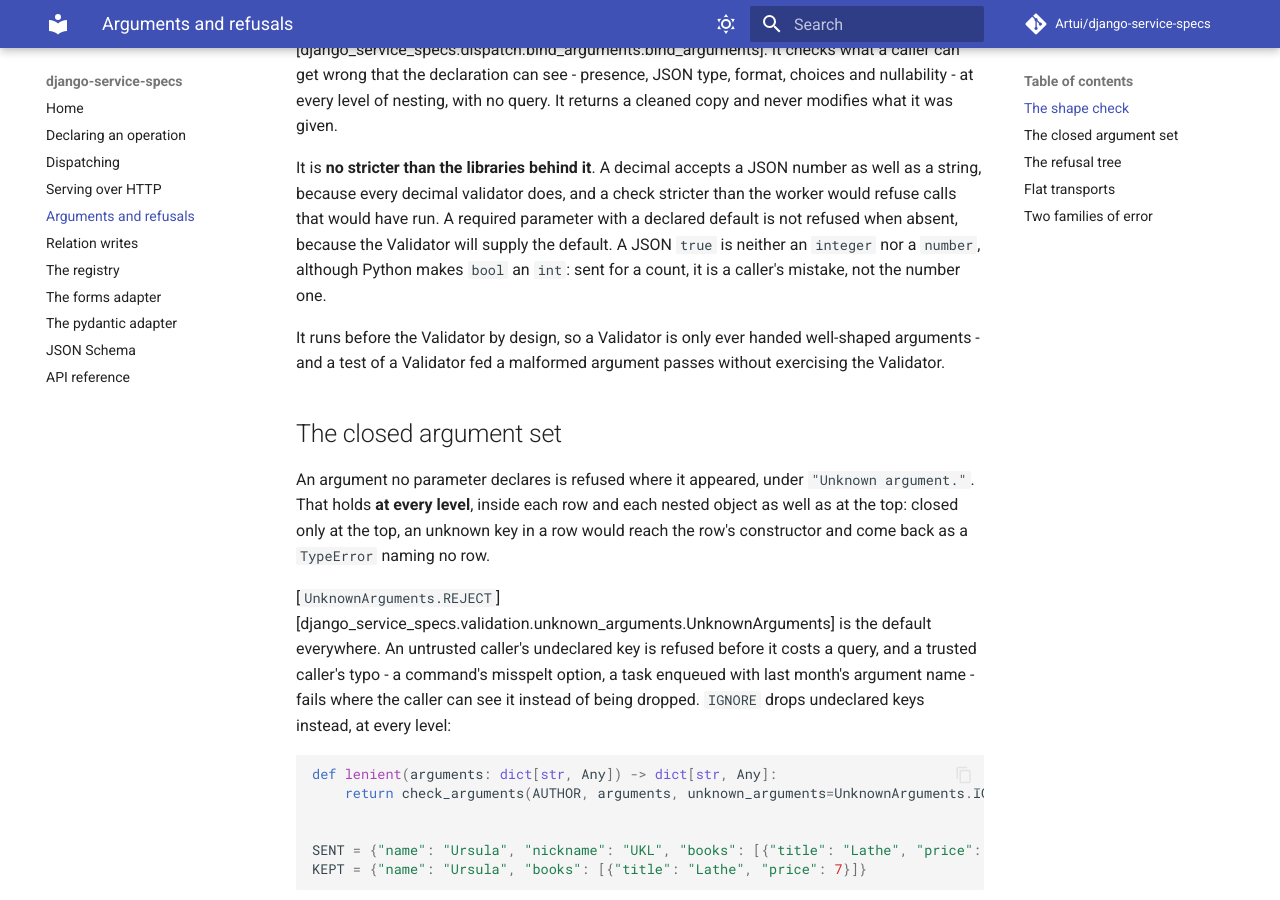
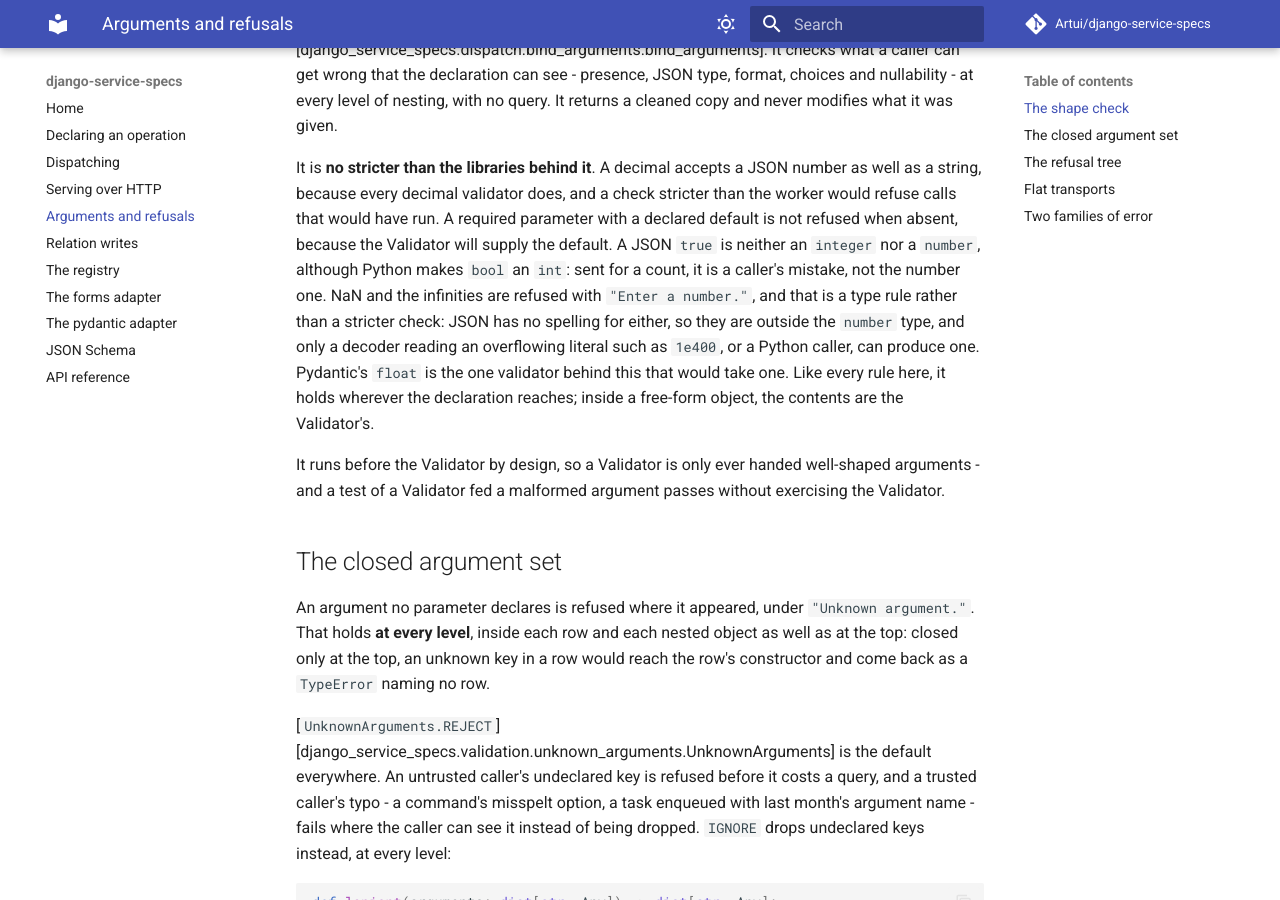
Before and after one commit to Artui/django-service-specs, an MkDocs documentation site: the page built from docs/arguments.md, in a window 1280 px wide and 900 px high, scrolled down 362 px. Built offline with MkDocs 1.6.1 and Material for MkDocs 9.7.7, drawn with Linux system fonts in a browser that asks for light colours; comment, search, counter and statistics services are not loaded.

Commit message:
State the non-finite refusal as a type rule, at the declaration's reach
JSON has no spelling for NaN or an infinity, so neither is a number and the
refusal is a type rule rather than a check stricter than the libraries. The
prose claimed it held wherever a value stands; a free-form object's contents
are not walked, so there it is the Validator's, as every other rule is. A
test now holds that, and the free-form bullet no longer says an untyped
array's elements go unchecked.

Co-Authored-By: Claude Opus 5.5 <noreply@anthropic.com>

```diff
--- a/docs/arguments.md
+++ b/docs/arguments.md
@@ -20,7 +20,13 @@ stricter than the worker would refuse calls that would have run. A required
 parameter with a declared default is not refused when absent, because the
 Validator will supply the default. A JSON `true` is neither an `integer` nor a
 `number`, although Python makes `bool` an `int`: sent for a count, it is a
-caller's mistake, not the number one.
+caller's mistake, not the number one. NaN and the infinities are refused with
+`"Enter a number."`, and that is a type rule rather than a stricter check: JSON
+has no spelling for either, so they are outside the `number` type, and only a
+decoder reading an overflowing literal such as `1e400`, or a Python caller, can
+produce one. Pydantic's `float` is the one validator behind this that would take
+one. Like every rule here, it holds wherever the declaration reaches; inside a
+free-form object, the contents are the Validator's.
 
 It runs before the Validator by design, so a Validator is only ever handed
 well-shaped arguments - and a test of a Validator fed a malformed argument
```
Also changed, not shown: CHANGELOG.md (+7 -5 lines), 3 other files.
